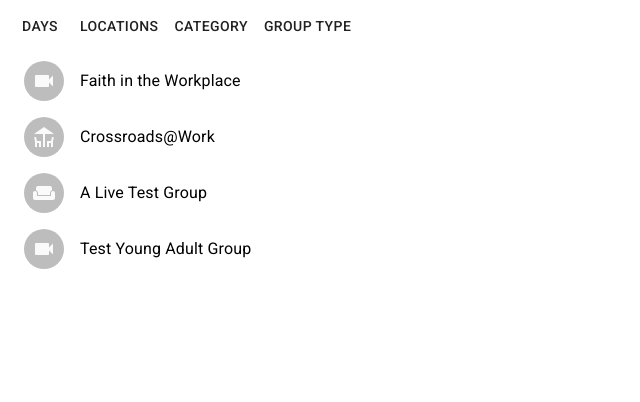
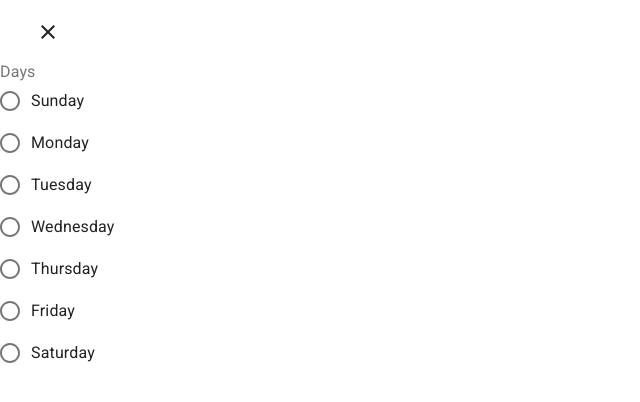
Before and after one commit to crossroads-mn/crgroups-react-client, a React app in the folder client/: page / in a window 1280 px wide. Both pictures are taken after a click on the button "DAYS". Shown: the top 402 px of the page, without its empty margins (0-640 px from the left). Built offline with nearby package versions, Linux system fonts and the light colour scheme.

Commit message:
Filter dialog support

```diff
--- a/client/src/App.tsx
+++ b/client/src/App.tsx
@@ -8,6 +8,7 @@ import IconButton from '@material-ui/core/IconButton';
 import Typography from '@material-ui/core/Typography';
 import CloseIcon from '@material-ui/icons/Close';
 import FilterListIcon from '@material-ui/icons/FilterList';
+import DayFilterDialog from './DayFilterDialog';
 import Slide from '@material-ui/core/Slide';
 import { GroupData } from './models/GroupData';
 import GroupListItem from './GroupListItem';
@@ -23,17 +24,29 @@ const Transition = React.forwardRef(function Transition(props: any, ref: any) {
   });
 
 const App = (props: AppProps) => {
-    const [openGroupDetails, setOpenGroupDetails] = React.useState(false);
     const [group, setGroup] = React.useState(props.data[0]);
+    const [selectedFilter, setSelectedFilter] = React.useState('');
     const [filters, setFilters] = React.useState({
         Category: '',
         Campus: '',
         GroupType: '',
         MeetDay: ''
     } as Filters)
+    const [openFilter, setOpenFilter] = React.useState(false);
+    const [openGroupDetails, setOpenGroupDetails] = React.useState(false);
 
-    const handleFiltersClick = (filter: string) => {
+    const handleFilterClick = (filter: string) => {
         console.log(`Filter clicked: ${filter}`);
+        setSelectedFilter(filter);
+        setOpenFilter(true);
+    }
+
+    const handleFilterValueSelection = (filters: Filters) => {
+        console.log(`New filters: ${filters}`)
+    }
+
+    const handleFilterClose = () => {
+        setOpenFilter(false);
     }
 
     const handleGroupClick = (group: GroupData) => {
@@ -51,19 +64,35 @@ const App = (props: AppProps) => {
         )
     })
 
+    const currentFilterDialog = () => {
+        if (selectedFilter == "Days") {
+            return (<DayFilterDialog filters={filters} onFilterSelection={handleFilterValueSelection}/>)
+        }
+
+        return (<></>)
+    }
+
     return (
         <>
             <ButtonGroup color="primary">
-                <FilterButton title={'Days'} onClick={handleFiltersClick} />
-                <FilterButton title={'Locations'} onClick={handleFiltersClick} />
+                <FilterButton title={'Days'} onClick={handleFilterClick} />
+                <FilterButton title={'Locations'} onClick={handleFilterClick} />
             </ButtonGroup>
             <ButtonGroup color="primary">
-                <FilterButton title={'Category'} onClick={handleFiltersClick} />
-                <FilterButton title={'Group Type'} onClick={handleFiltersClick} />
+                <FilterButton title={'Category'} onClick={handleFilterClick} />
+                <FilterButton title={'Group Type'} onClick={handleFilterClick} />
             </ButtonGroup>
             <List>
                 { listItems }
             </List>
+            <Dialog fullScreen open={openFilter} onClose={handleFilterClose} TransitionComponent={Transition as any}>
+                <Toolbar>
+                    <IconButton edge="end" color="inherit" onClick={handleFilterClose} aria-label="close">
+                        <CloseIcon />
+                    </IconButton>
+                </Toolbar>
+                { currentFilterDialog() }
+            </Dialog>
             <Dialog fullScreen open={openGroupDetails} onClose={handleGroupDetailsClose} TransitionComponent={Transition as any}>
                 <Toolbar>
                     <Typography variant="h5">
--- /dev/null
+++ b/client/src/DayFilterDialog.tsx
@@ -0,0 +1,27 @@
+import * as React from 'react';
+import { Filters } from './models/Filters';
+import { FormControl, FormLabel, FormControlLabel, RadioGroup, Radio, Dialog } from '@material-ui/core';
+
+const DayFilterDialog = (props: { filters: Filters, onFilterSelection: ( filters: Filters ) => void }) => {
+
+    const handleSelection = () => {
+        console.log(`Filter value selected`);
+    }
+
+    return (
+        <FormControl component="fieldset">
+            <FormLabel component="legend">Days</FormLabel>
+            <RadioGroup defaultValue={props.filters.MeetDay} name="day-filter" onChange={handleSelection}>
+                <FormControlLabel value="Sunday" control={<Radio />} label="Sunday" />
+                <FormControlLabel value="Monday" control={<Radio />} label="Monday" />
+                <FormControlLabel value="Tuesday" control={<Radio />} label="Tuesday" />
+                <FormControlLabel value="Wednesday" control={<Radio />} label="Wednesday" />
+                <FormControlLabel value="Thursday" control={<Radio />} label="Thursday" />
+                <FormControlLabel value="Friday" control={<Radio />} label="Friday" />
+                <FormControlLabel value="Saturday" control={<Radio />} label="Saturday" />
+            </RadioGroup>
+        </FormControl>
+    )
+}
+
+export default DayFilterDialog;
```
Also changed, not shown: client/src/models/Filters.ts (line endings or trailing spaces).
